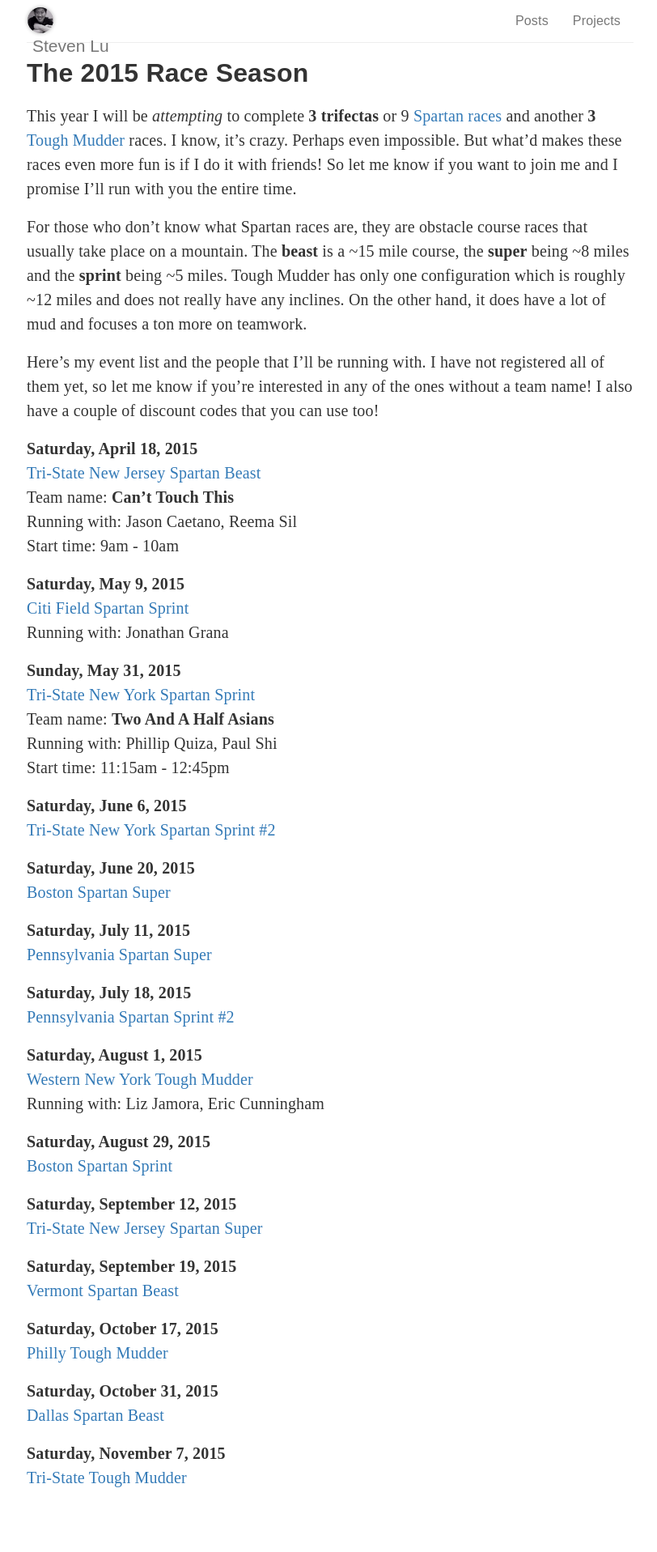
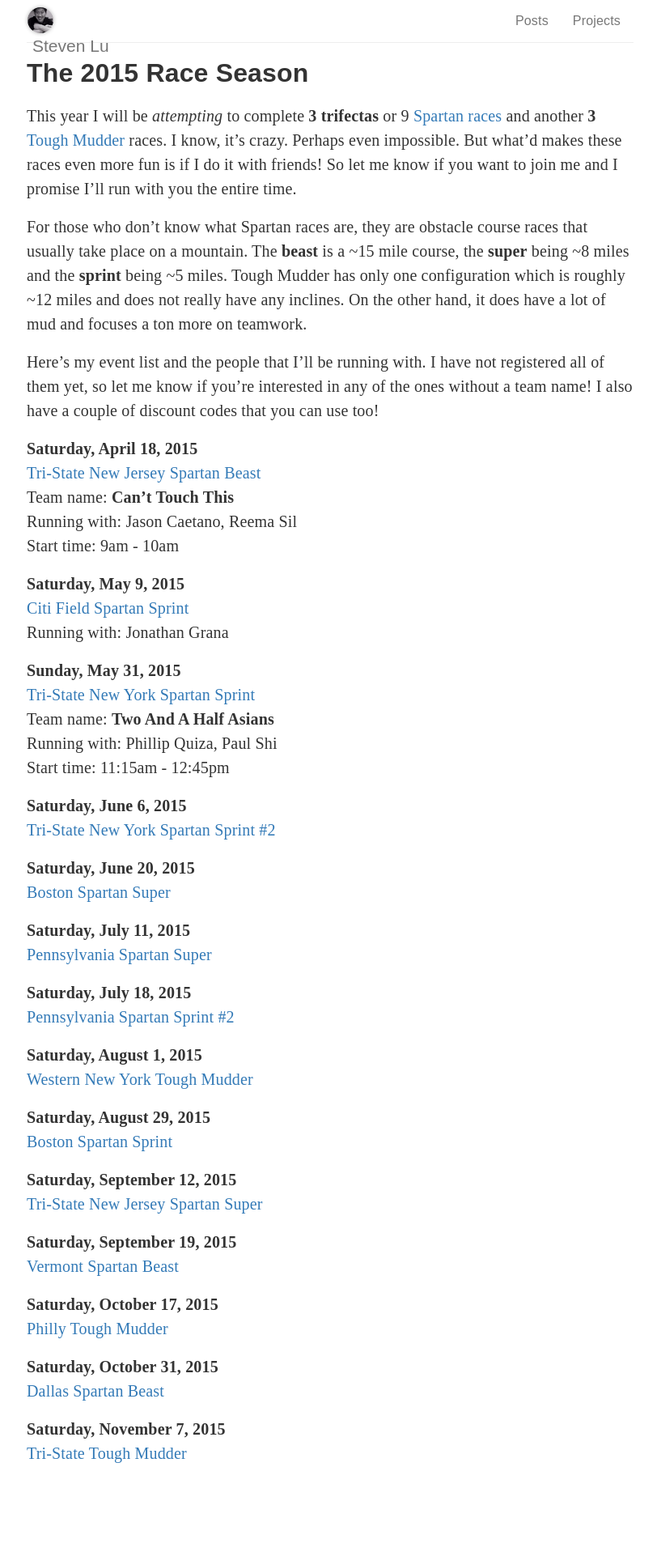
Before and after one commit to sjlu/sjlu.github.io, a Jekyll site: the page built from races/index.md, in a window 1280 px wide. Shown: the whole page at 81% size, without its empty margins (232-1044 px from the left). Built offline with Jekyll 4.4.1, drawn with Linux system fonts in a browser that asks for light colours; nearby versions of some CDN libraries; comment, search, counter and statistics services are not loaded; after the commit the page ends 1887 px from its top, so only the background shows below that.

Commit message:
removing intereset

```diff
--- a/races/index.md
+++ b/races/index.md
@@ -38,8 +38,7 @@
 [Pennsylvania Spartan Sprint #2](http://www.spartan.com/events/?event_id=474/pennsylvania-sprint-#2)
 
 **Saturday, August 1, 2015** \\
-[Western New York Tough Mudder](https://toughmudder.com/events/2015-western-new-york) \\
-Running with: Liz Jamora, Eric Cunningham
+[Western New York Tough Mudder](https://toughmudder.com/events/2015-western-new-york)
 
 **Saturday, August 29, 2015** \\
 [Boston Spartan Sprint](http://www.spartan.com/events/?event_id=505/boston-sprint)
```
